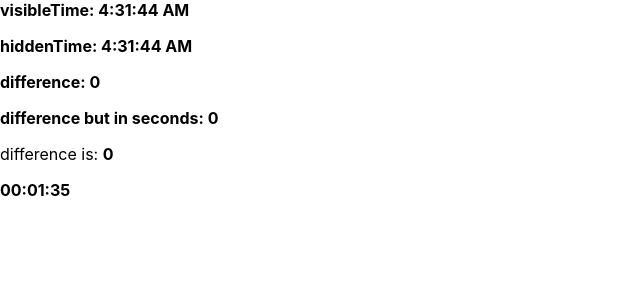
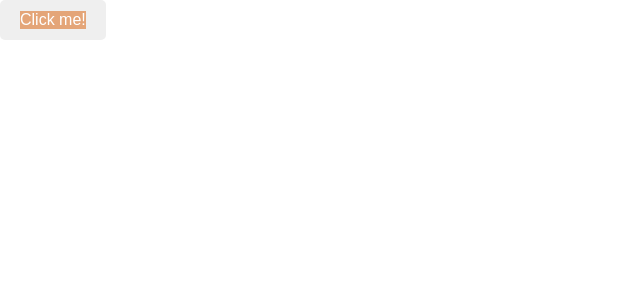
Before and after one commit to Alim-Reza/react-playground, a React (Create React App) app: page / in a window 1280 px wide. Shown: the top 300 px of the page, without its empty margins (0-640 px from the left). Built offline with nearby package versions, Linux system fonts and the light colour scheme.

Commit message:
bkash button

```diff
--- a/src/App.js
+++ b/src/App.js
@@ -1,6 +1,7 @@
 import React, { useState } from 'react';
 import './style.css';
 import Timer from './Timer/Timer.js';
+import HoldAndPressButton from './HoldAndPressButton/HoldAndPressButton.js';
 import OldTimer from './Timer/OldTimer.js';
 import CheckboxComponent from './CheckboxComponent/CheckboxComponent.js';
 import TreatManager from './TreatManager/TreatManager.js';
@@ -18,7 +19,8 @@ export default function App() {
       {/* <FlashyScroll /> */}
       {/* <FixButton /> */}
       {/* <Timer /> */}
-      <OldTimer showHourValue={true} giveTimeInSecond={100} />
+      {/* <OldTimer showHourValue={true} giveTimeInSecond={100} /> */}
+      <HoldAndPressButton />
     </div>
   );
 }
--- /dev/null
+++ b/src/HoldAndPressButton/HoldAndPressButton.css
@@ -0,0 +1,28 @@
+.Button {
+  border: none;
+  border-radius: 5px;
+  cursor: pointer;
+  display: inline-block;
+  font-size: 16px;
+  height: 40px;
+  padding: 0 20px;
+  position: relative;
+}
+
+.Button-label {
+  color: #fff;
+  display: inline-block;
+  position: relative;
+  z-index: 1;
+}
+
+.Button-label::before {
+  background: rgba(255, 255, 255, 0.4);
+  content: '';
+  height: 100%;
+  left: 0;
+  position: absolute;
+  top: 0;
+  width: 100%;
+  z-index: -1;
+}
--- /dev/null
+++ b/src/HoldAndPressButton/HoldAndPressButton.js
@@ -0,0 +1,41 @@
+import React, { useState } from 'react';
+import './HoldAndPressButton.css';
+
+const HoldAndPressButton = () => {
+  const [gradientPosition, setGradientPosition] = useState(0);
+
+  const handleMouseDown = () => {
+    const interval = setInterval(() => {
+      setGradientPosition((prevPosition) => {
+        if (prevPosition < 100) {
+          return prevPosition + 1;
+        } else {
+          clearInterval(interval);
+          return prevPosition;
+        }
+      });
+    }, 10);
+  };
+
+  const handleMouseUp = () => {
+    setGradientPosition(0);
+  };
+
+  const gradientStyle = {
+    background: `linear-gradient(to right, #E4A460 ${gradientPosition}%, #D2691E ${gradientPosition}%)`,
+  };
+
+  return (
+    <button
+      className="Button"
+      onMouseDown={handleMouseDown}
+      onMouseUp={handleMouseUp}
+    >
+      <span className="Button-label" style={gradientStyle}>
+        Click me!
+      </span>
+    </button>
+  );
+};
+
+export default HoldAndPressButton;
```
